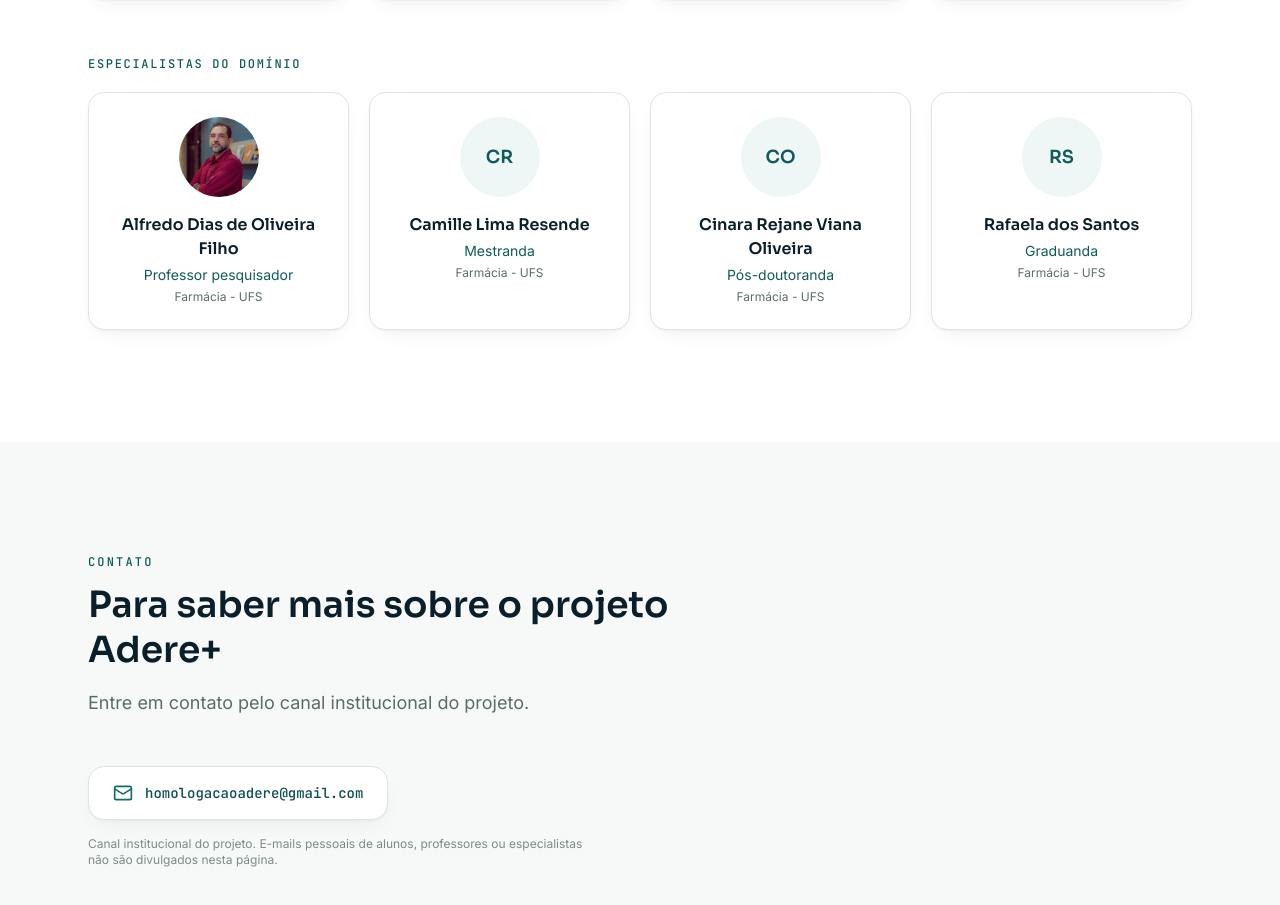
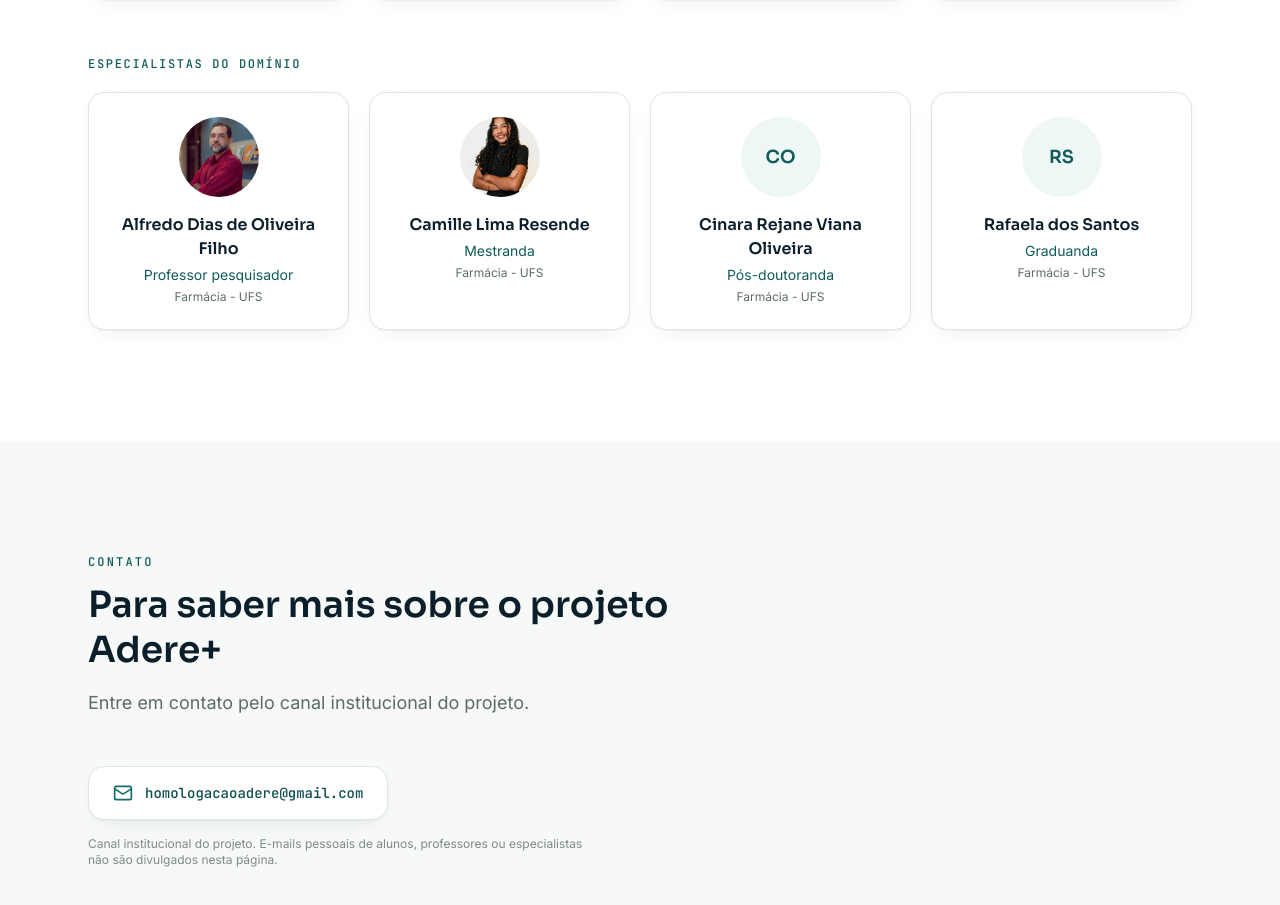
Before and after one commit to Lucas0Santana/adere-mais, a React (Vite) app: page / in a window 1280 px wide. Shown: the part 5477-6382 px from the top of the page. Built offline with nearby package versions, Linux system fonts and the light colour scheme.

Commit message:
fix(team): adiciona foto de Camille Lima

```diff
--- a/src/data/team.ts
+++ b/src/data/team.ts
@@ -108,6 +108,7 @@ export const domainExperts: Person[] = [
     name: "Camille Lima Resende",
     detail: "Farmácia - UFS",
     role: "Mestranda",
+    photoUrl: "pessoas/camille.jpeg",
     isPlaceholder: false,
   },
   {
```
Also changed, not shown: public/pessoas/camille.jpeg (added).
